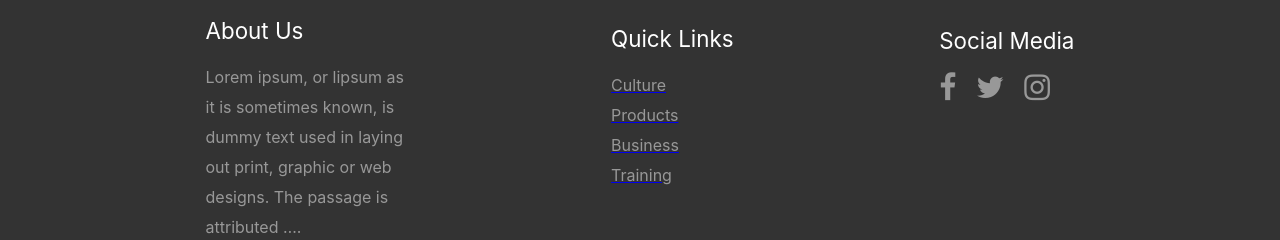
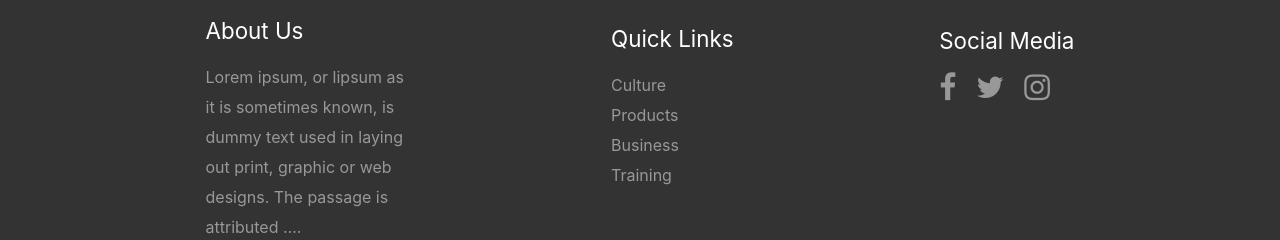
Before and after one commit to mattkastner/defineyoury, a React (Create React App) app: page /#/culture in a window 1280 px wide. Shown: the part 1372-1612 px from the top of the page. Built offline with nearby package versions, Linux system fonts and the light colour scheme.

Commit message:
style links

```diff
--- a/src/components/footer/Footer.js
+++ b/src/components/footer/Footer.js
@@ -19,21 +19,21 @@ function Footer(props) {
                 <div className="quick-links-container">
                     <h1 className="footer-topics">Quick Links</h1>
                     <ul className='list-container' >
-                        <Link to='/'>
+                        <Link to='/' style={{ textDecoration: 'none' }}>
 
                             <h3 className="quick-links">Culture</h3>
                         </Link>
-                        <Link to='/products'>
+                        <Link to='/products' style={{ textDecoration: 'none' }}>
                             <h3
                                 className="quick-links">Products
 
                         </h3>
                         </Link>
-                        <Link to='/business' >
+                        <Link to='/business' style={{ textDecoration: 'none' }}>
 
                             <h3 className="quick-links">Business</h3>
                         </Link>
-                        <Link to='training'>
+                        <Link to='/training' style={{ textDecoration: 'none' }}>
                             <h3 className="quick-links">Training</h3>
                         </Link>
                     </ul>
@@ -59,7 +59,7 @@ function Footer(props) {
                 </div>
             </div>
 
-        </section>
+        </section >
     );
 }
 
```
